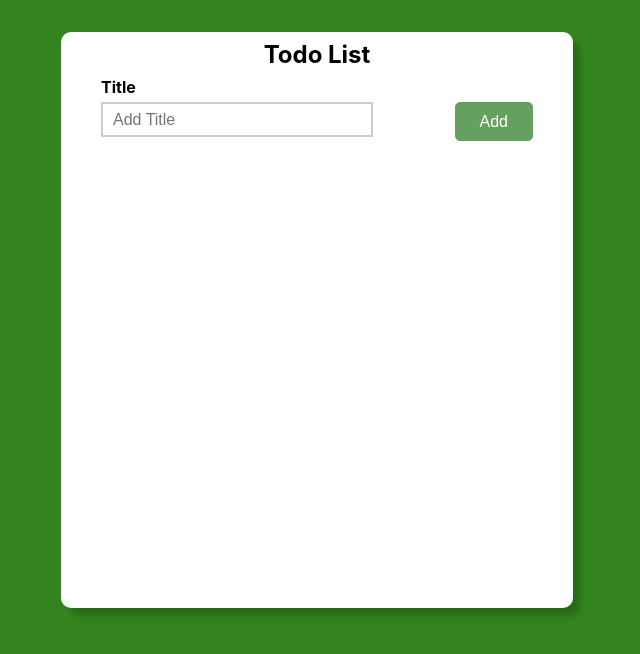
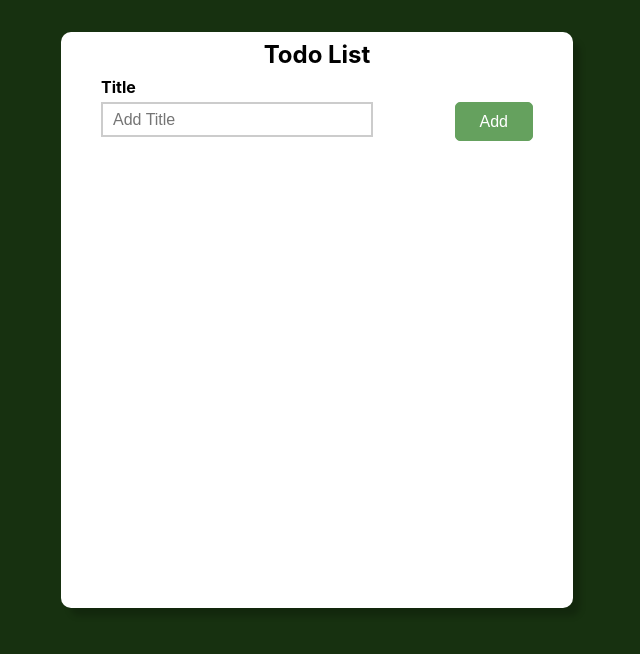
Before and after one commit to neerajmau/todo_list, a React (Create React App) app: page / in a window 1280 px wide. Shown: the top 654 px of the page, without its empty margins (323-963 px from the left). Built offline with nearby package versions, Linux system fonts and the light colour scheme.

Commit message:
improve IU

```diff
--- a/src/component/todoList/todoList.module.css
+++ b/src/component/todoList/todoList.module.css
@@ -1,6 +1,6 @@
 .container {
     width: 100%;
-    background: #33841f;
+    background: #173110;
     height: 100vh;
     display: flex;
     justify-content: center;
```
